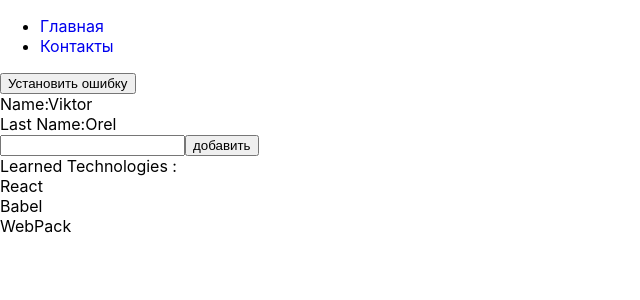
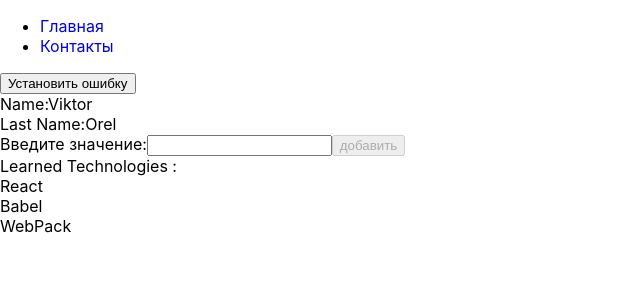
Before and after one commit to Orel-Viktor/homeWork26React, a React (Create React App) app: page / in a window 1280 px wide. Shown: the top 300 px of the page, without its empty margins (0-640 px from the left). Built offline with nearby package versions, Linux system fonts and the light colour scheme.

Commit message:
homewwork29

```diff
--- a/src/App.js
+++ b/src/App.js
@@ -1,4 +1,3 @@
-// import { Card } from './Card'
 import { BrowserRouter, Routes, Route } from 'react-router-dom'
 import { Header } from "./components/Header";
 import { Main } from './pages/Main';
--- a/src/Card.js
+++ b/src/Card.js
@@ -1,18 +1,26 @@
 import React, { useState, useRef } from "react";
+import { Button } from "./components/Button";
 
 export function Card(props) {
   const { userName, lastName } = props
   const [technologies, setTechnologies] = useState(['React', 'Babel', 'WebPack'])
-  const inputTechnologiesEL = useRef(null)
+  const inputTechnologiesEl = useRef(null)
+  const buttonAddTechnologies = useRef(null)
   const techItem = useRef(null)
 
   const addTechhologies = (event) => {
     event.preventDefault()
-    const tech = inputTechnologiesEL.current.value
+    const tech = inputTechnologiesEl.current.value
     setTechnologies([...technologies, tech])
-    inputTechnologiesEL.current.value = ''
+    inputTechnologiesEl.current.value = ''
   }
-
+  const amountValidation = () => {
+    const regAmount = /.{5}/;
+    let resAmount = inputTechnologiesEl.current.value.match(regAmount);
+    if (resAmount) {
+      buttonAddTechnologies.style.disabled
+    }
+  }
 
 
   return (
@@ -24,8 +32,10 @@ export function Card(props) {
         className="card-inner__form js--form"
         onSubmit={addTechhologies}
       >
-        <input ref={inputTechnologiesEL} type="text" className="js--form"></input>
-        <button>добавить</button>
+        <label htmlFor="tech">Введите значение:</label>
+        <input onChange={amountValidation} ref={inputTechnologiesEl} type="text" className="js--form" id="tech"></input>
+        <button disabled ref={buttonAddTechnologies}>добавить</button>
+        {/* <Button  buttonValue="Добавить"></Button> */}
       </form>
       <div className="card-inner__technologies">
         Learned Technologies :{technologies.map((tech, i) => (
--- a/src/components/Button.js
+++ b/src/components/Button.js
@@ -1,5 +1,5 @@
 
 export function Button(props) {
-    const { buttonValue, onClick } = props
+    const { buttonValue, onClick} = props
     return <button onClick={onClick} >{buttonValue}</button>
 }
--- a/src/pages/Main.js
+++ b/src/pages/Main.js
@@ -5,7 +5,7 @@ import { useState } from 'react'
 
 export function Main() {
     const [error, setError] = useState(false);
-    function  handleError () {
+    const handleError = () => {
         setError({ value: 112 })
 
     }
```
